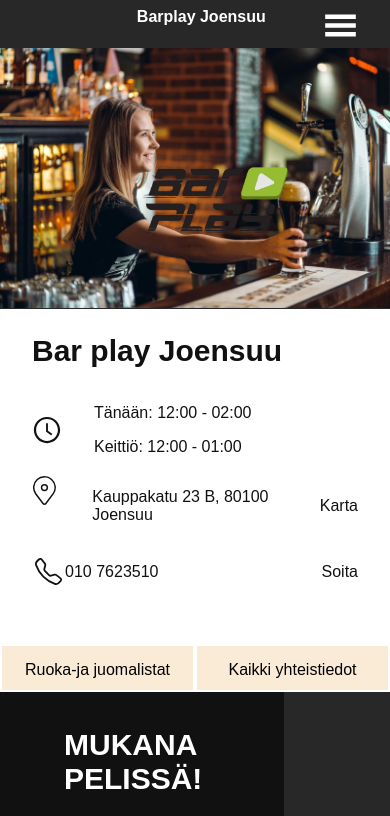
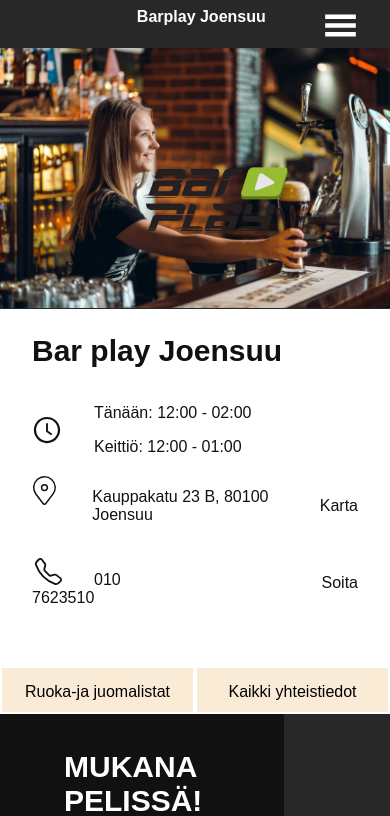
Before and after one commit to MarkusAP98/barplay02, a React (Create React App) app: page / in a window 390 px wide. Shown: the top 816 px of the page. Built offline with nearby package versions, Linux system fonts and the light colour scheme.

Commit message:
made phone section responsive

```diff
--- a/src/components/Info/Info.css
+++ b/src/components/Info/Info.css
@@ -107,6 +107,10 @@
   align-items: center;
 }
 
+.phone__icon-text a {
+ padding-left: 2rem;
+}
+
 .barplay__schedule-phone a {
   color: #111111;
   text-decoration: none;
--- a/src/components/Info/Info.js
+++ b/src/components/Info/Info.js
@@ -70,8 +70,10 @@
             <br></br>
             {/* -------phone-------- */}
             <div className="barplay__schedule-phone">
+              <div className="phone__icon-text">
               <BsTelephone className="barplay__schedule-icon-phone" />
               <a href="#">010 7623510</a>
+              </div>
               <a href="#" id="soita">
                 Soita
               </a>
```
